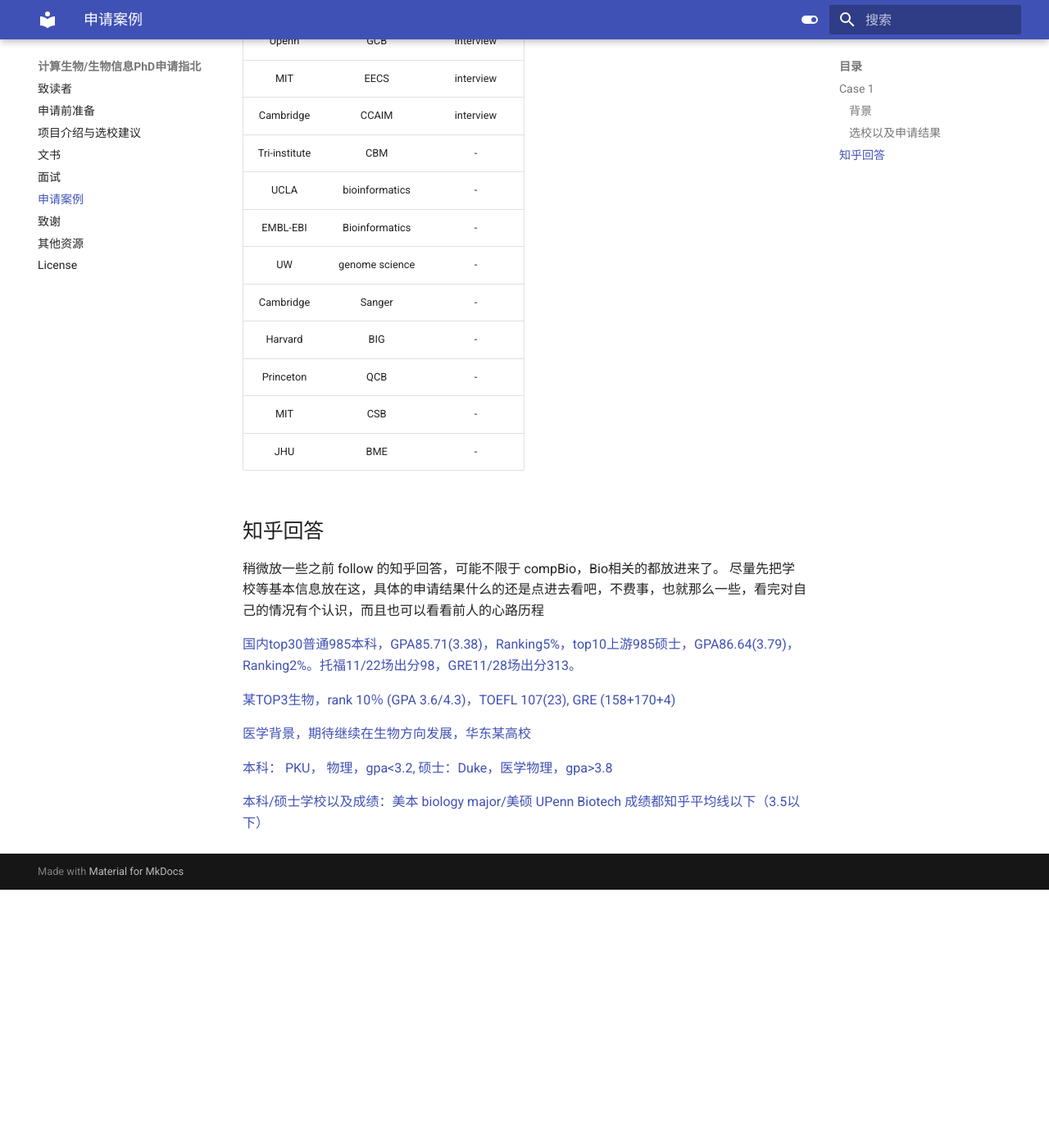
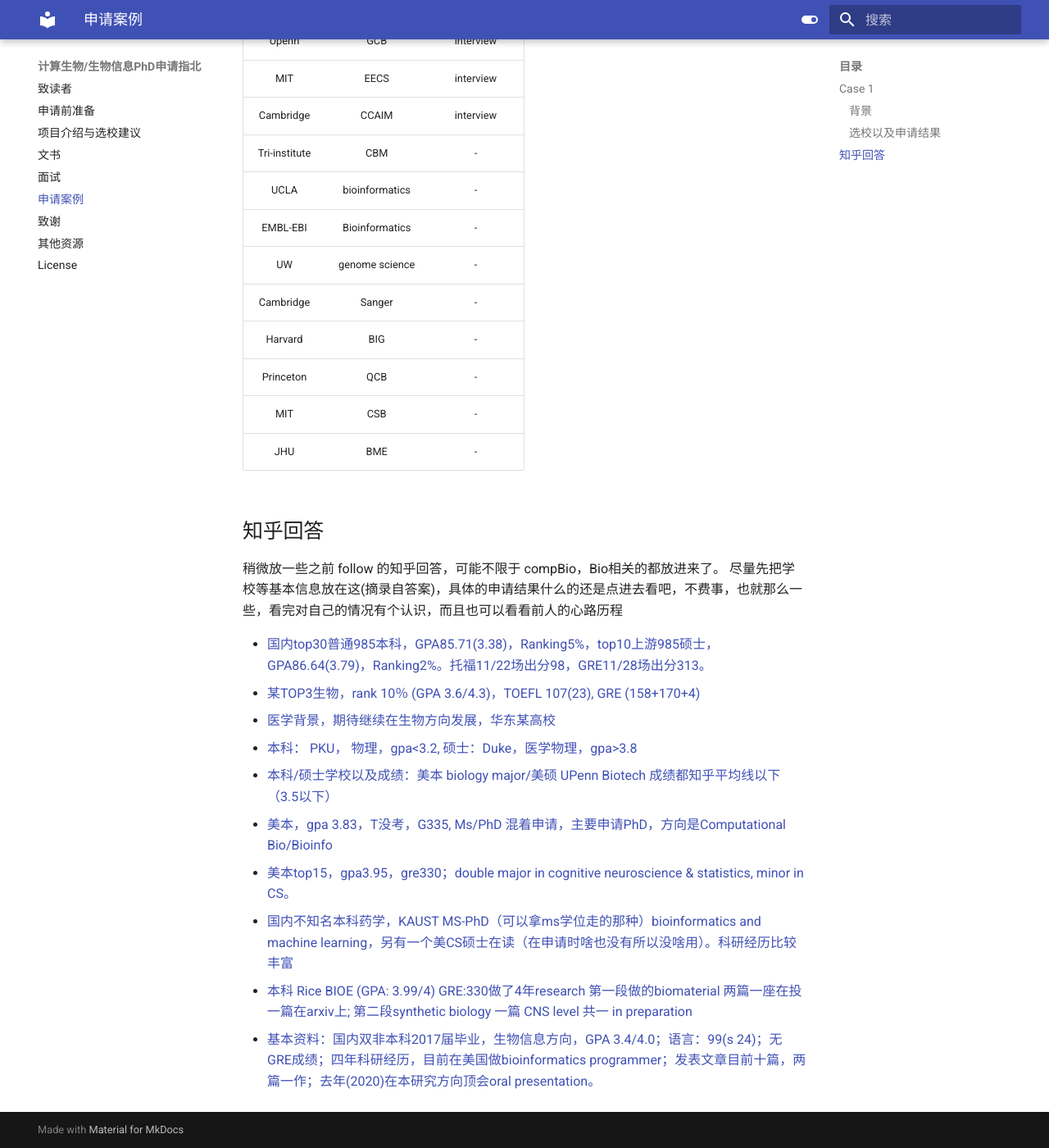
Before and after one commit to CompBio-PhD-cn/handbook, an MkDocs documentation site: the page built from docs/example.md, in a window 1280 px wide and 1400 px high, scrolled down 1191 px. Shown: the whole window at 82% size. Built offline with MkDocs 1.6.1 and Material for MkDocs 9.7.7, drawn with Linux system fonts in a browser that asks for light colours; before the commit the page ends 2276 px from its top, so only the background shows below that.

Commit message:
add examples

```diff
--- a/docs/example.md
+++ b/docs/example.md
@@ -51,15 +51,17 @@
 
 ## 知乎回答
 稍微放一些之前 follow 的知乎回答，可能不限于 compBio，Bio相关的都放进来了。
-尽量先把学校等基本信息放在这，具体的申请结果什么的还是点进去看吧，不费事，也就那么一些，看完对自己的情况有个认识，而且也可以看看前人的心路历程
+尽量先把学校等基本信息放在这(摘录自答案)，具体的申请结果什么的还是点进去看吧，不费事，也就那么一些，看完对自己的情况有个认识，而且也可以看看前人的心路历程
 
-[国内top30普通985本科，GPA85.71(3.38)，Ranking5%，top10上游985硕士，GPA86.64(3.79)，Ranking2%。托福11/22场出分98，GRE11/28场出分313。](https://www.zhihu.com/question/357928233/answer/1775376440)
+* [国内top30普通985本科，GPA85.71(3.38)，Ranking5%，top10上游985硕士，GPA86.64(3.79)，Ranking2%。托福11/22场出分98，GRE11/28场出分313。](https://www.zhihu.com/question/357928233/answer/1775376440)
+* [某TOP3生物，rank 10％ (GPA 3.6/4.3)，TOEFL 107(23), GRE (158+170+4)](https://www.zhihu.com/question/357928233/answer/1572869165)
+* [医学背景，期待继续在生物方向发展，华东某高校](https://www.zhihu.com/question/357928233/answer/1767168394)
+* [本科： PKU， 物理，gpa<3.2, 硕士：Duke，医学物理，gpa>3.8](https://www.zhihu.com/question/357928233/answer/1715321475)
+* [本科/硕士学校以及成绩：美本 biology major/美硕 UPenn Biotech 成绩都知乎平均线以下（3.5以下）](https://www.zhihu.com/question/357928233/answer/1736942074)
+* [美本，gpa 3.83，T没考，G335, Ms/PhD 混着申请，主要申请PhD，方向是Computational Bio/Bioinfo](https://www.zhihu.com/question/357928233/answer/1642607571)
+* [美本top15，gpa3.95，gre330；double major in cognitive neuroscience & statistics, minor in CS。](https://www.zhihu.com/question/357928233/answer/1602467528)
+* [国内不知名本科药学，KAUST MS-PhD（可以拿ms学位走的那种）bioinformatics and machine learning，另有一个美CS硕士在读（在申请时啥也没有所以没啥用）。科研经历比较丰富](https://www.zhihu.com/question/357928233/answer/1733084382)
+* [本科 Rice BIOE (GPA: 3.99/4) GRE:330做了4年research 第一段做的biomaterial 两篇一座在投 一篇在arxiv上; 第二段synthetic biology 一篇 CNS level 共一 in preparation](https://www.zhihu.com/question/357928233/answer/1607767525)
+* [基本资料：国内双非本科2017届毕业，生物信息方向，GPA 3.4/4.0；语言：99(s 24)；无GRE成绩；四年科研经历，目前在美国做bioinformatics programmer；发表文章目前十篇，两篇一作；去年(2020)在本研究方向顶会oral presentation。](https://www.zhihu.com/question/357928233/answer/1722266913)
 
-[某TOP3生物，rank 10％ (GPA 3.6/4.3)，TOEFL 107(23), GRE (158+170+4)](https://www.zhihu.com/question/357928233/answer/1572869165)
-
-
-[医学背景，期待继续在生物方向发展，华东某高校](https://www.zhihu.com/question/357928233/answer/1767168394)
-
-[本科： PKU， 物理，gpa<3.2, 硕士：Duke，医学物理，gpa>3.8](https://www.zhihu.com/question/357928233/answer/1715321475)
-
-[本科/硕士学校以及成绩：美本 biology major/美硕 UPenn Biotech 成绩都知乎平均线以下（3.5以下）](https://www.zhihu.com/question/357928233/answer/1736942074)
+[](https://www.zhihu.com/question/357928233/answer/1708518118)
```
